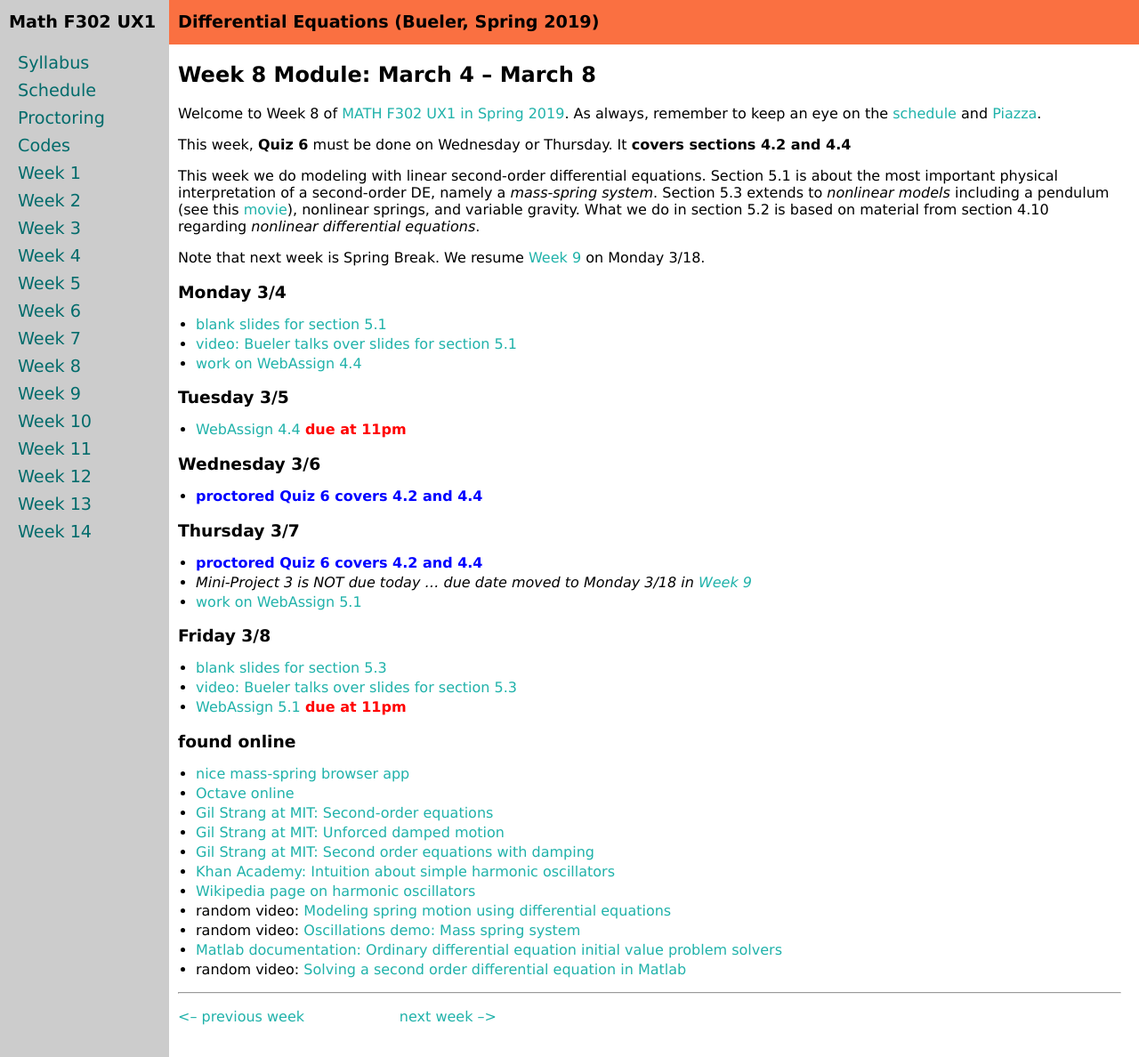
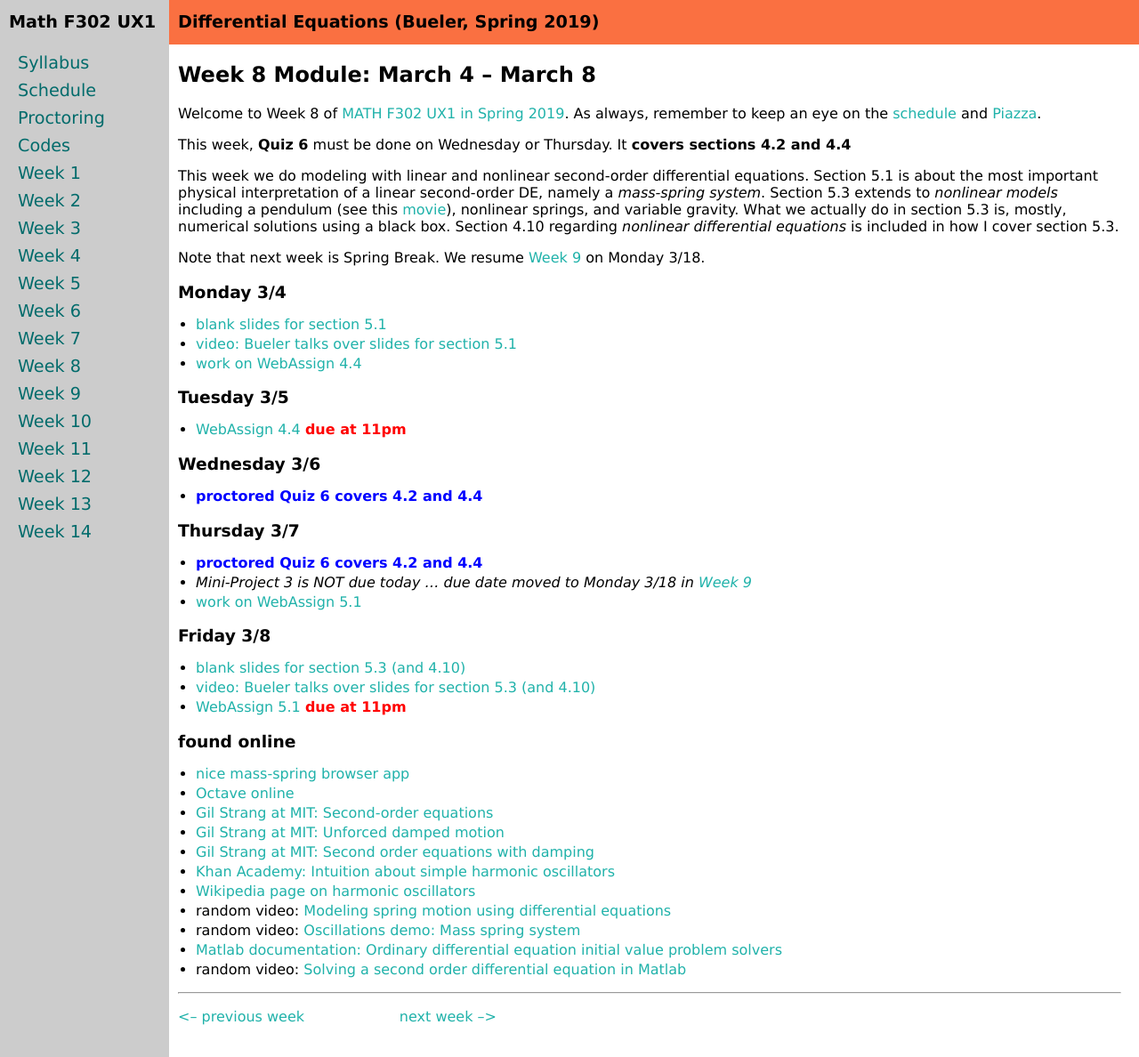
Before and after one commit to bueler/math302, a Jekyll site: the page built from week8.md, in a window 1280 px wide and 1188 px high. Shown: the whole window at 89% size. Built offline with Jekyll 4.4.1, drawn with Linux system fonts in a browser that asks for light colours.

Commit message:
clarify and fix typo

```diff
--- a/week8.md
+++ b/week8.md
@@ -9,7 +9,7 @@
 
 This week, **Quiz 6** must be done on Wednesday or Thursday.  It **covers sections 4.2 and 4.4**
 
-This week we do modeling with linear second-order differential equations.  Section 5.1 is about the most important physical interpretation of a second-order DE, namely a _mass-spring system_.  Section 5.3 extends to _nonlinear models_ including a pendulum (see this [movie](assets/codes/pendmovie.gif)), nonlinear springs, and variable gravity.  What we do in section 5.2 is based on material from section 4.10 regarding _nonlinear differential equations_.
+This week we do modeling with linear and nonlinear second-order differential equations.  Section 5.1 is about the most important physical interpretation of a linear second-order DE, namely a _mass-spring system_.  Section 5.3 extends to _nonlinear models_ including a pendulum (see this [movie](assets/codes/pendmovie.gif)), nonlinear springs, and variable gravity.  What we actually do in section 5.3 is, mostly, numerical solutions using a black box.  Section 4.10 regarding _nonlinear differential equations_ is included in how I cover section 5.3.
 
 Note that next week is Spring Break.  We resume [Week 9](week9) on Monday 3/18.
 
@@ -30,8 +30,8 @@
 * [work on WebAssign 5.1](https://www.webassign.net/)
 
 ### Friday 3/8
-* [blank slides for section 5.3](assets/slides/5-3.pdf)
-* [video: Bueler talks over slides for section 5.3](https://expl.ai/VSJTFRC)
+* [blank slides for section 5.3 (and 4.10)](assets/slides/5-3.pdf)
+* [video: Bueler talks over slides for section 5.3 (and 4.10)](https://expl.ai/VSJTFRC)
 * [WebAssign 5.1](https://www.webassign.net/) <span style="color:red">**due at 11pm**</span>
 
 ### found online
```
